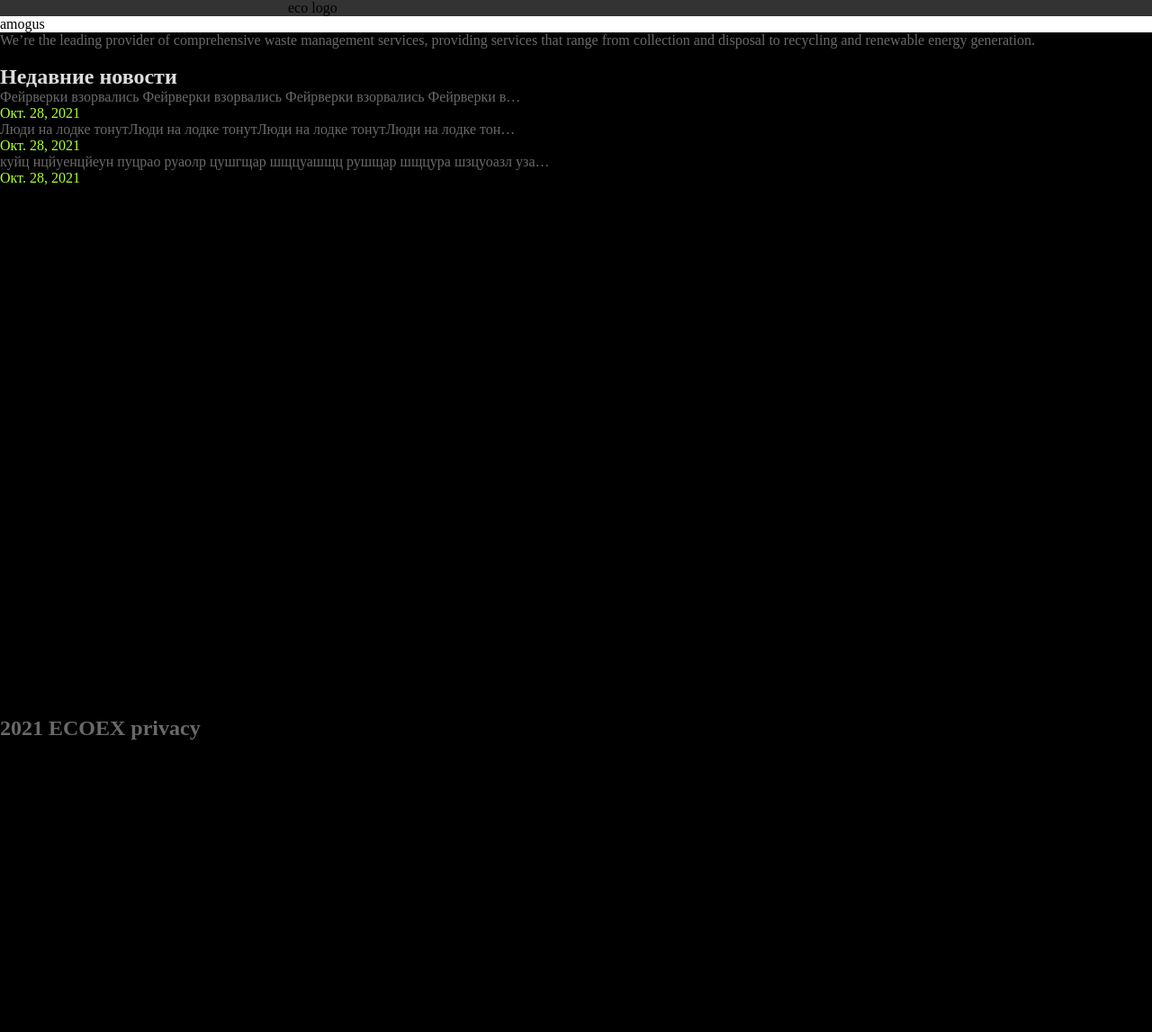
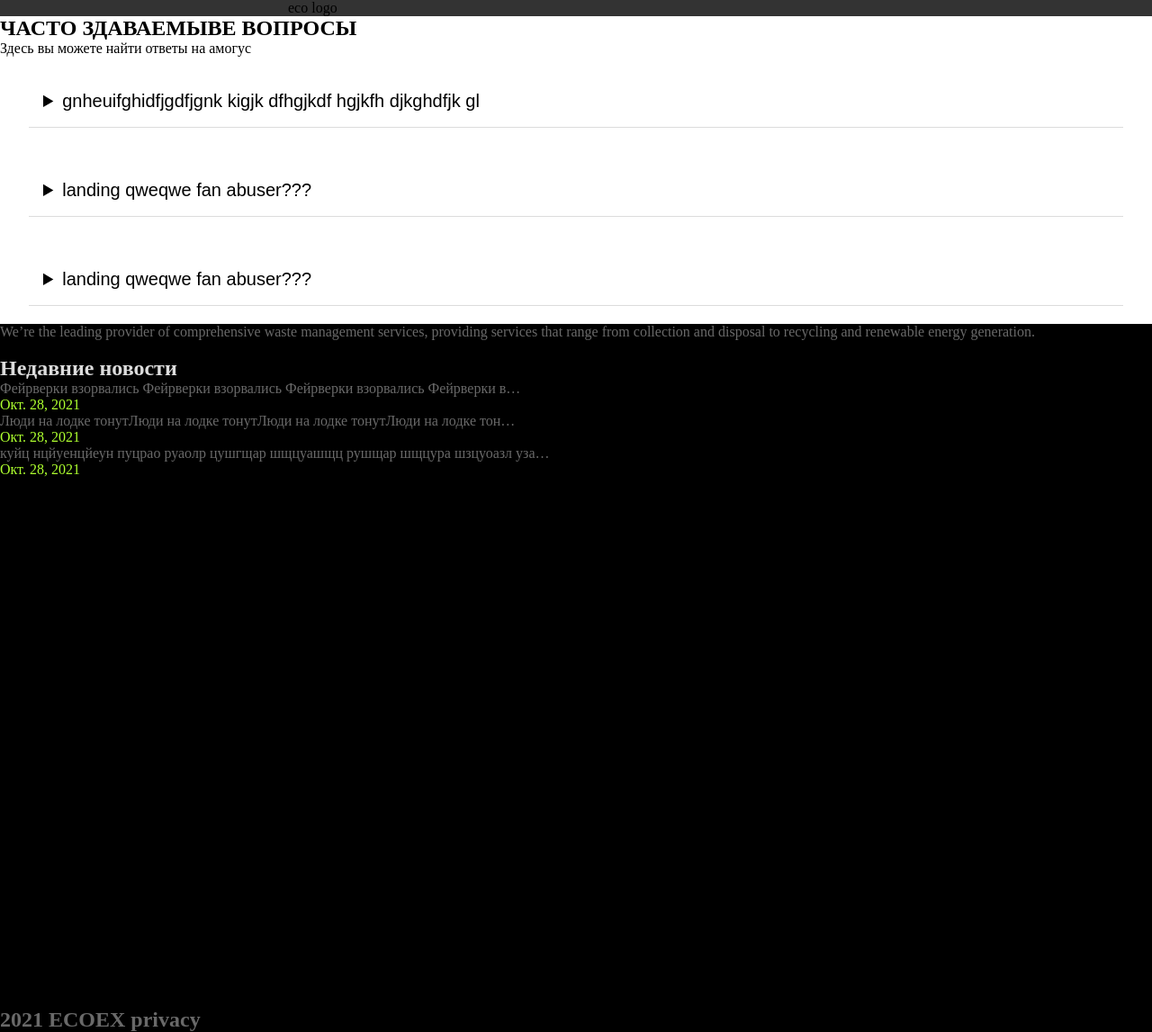
Before and after one commit to allldo/ecoex_fresh, a Django app: page /faqs/ in a window 1280 px wide. Shown: the whole page at 90% size. Before the commit the page ends 822 px from the top, so only its background shows below. Run offline with Django 3.2, Linux system fonts and the light colour scheme; data comes from the database, SQL or seed files in the repository.

Commit message:
faq list page

```diff
--- a/landing/views.py
+++ b/landing/views.py
@@ -21,7 +21,7 @@ def news_detail_page(request, news_slug):
 
 def faq_list_page(request):
     context = {}
-    context['faqs'] = FAQ.objects.all()
+    context['FAQS'] = FAQ.objects.all()
     return render(request, 'faq/faq_list_page.html', context)
 
 
--- /dev/null
+++ b/static/css/faq.css
@@ -0,0 +1,36 @@
+.outer {
+    width: 95%;
+    margin: 0 auto;
+    font-family: arial;
+    line-height: 26px;
+}
+.faq-content {
+    color:lightgray;
+    padding: 5px 20px;
+}
+summary {
+    border-bottom: 1px solid gainsboro;
+    color: black;
+    padding: 16px;
+    cursor: pointer;
+    position: relative;
+    font-size: 20px;
+    outline: none;
+    margin: 20px 0px;
+}
+details > summary::-webkit-details-marker {
+    display: none;
+}
+details[open] summary ~ * {
+    animation: smooth 0.4s ease-in-out;
+}
+@keyframes smooth {
+    0% {
+        opacity: 0;
+        margin-top: -10px;
+    }
+    100% {
+        opacity: 1;
+        margin-top: 0px;
+    }
+}
--- a/templates/faq/faq_list_page.html
+++ b/templates/faq/faq_list_page.html
@@ -1,6 +1,22 @@
 {% extends 'base.html' %}
+{% load static %}
 {% block head %}
+<link rel="stylesheet" href="{% static 'css/faq.css' %}">
 {% endblock head %}
 {% block content %}
-amogus
+<h2>ЧАСТО ЗДАВАЕМЫВЕ ВОПРОСЫ</h2>
+<p>Здесь вы можете найти ответы на амогус</p>
+<div class="outer">
+{% for faq in FAQS %}
+<details>
+            <summary>{{ faq.question }}</summary>
+            <div class="faq-content">
+                <p>{{ faq.answer }}</p>
+            </div>
+        </details>
+
+{% endfor %}
+</div>
+
+
 {% endblock content %}
```
